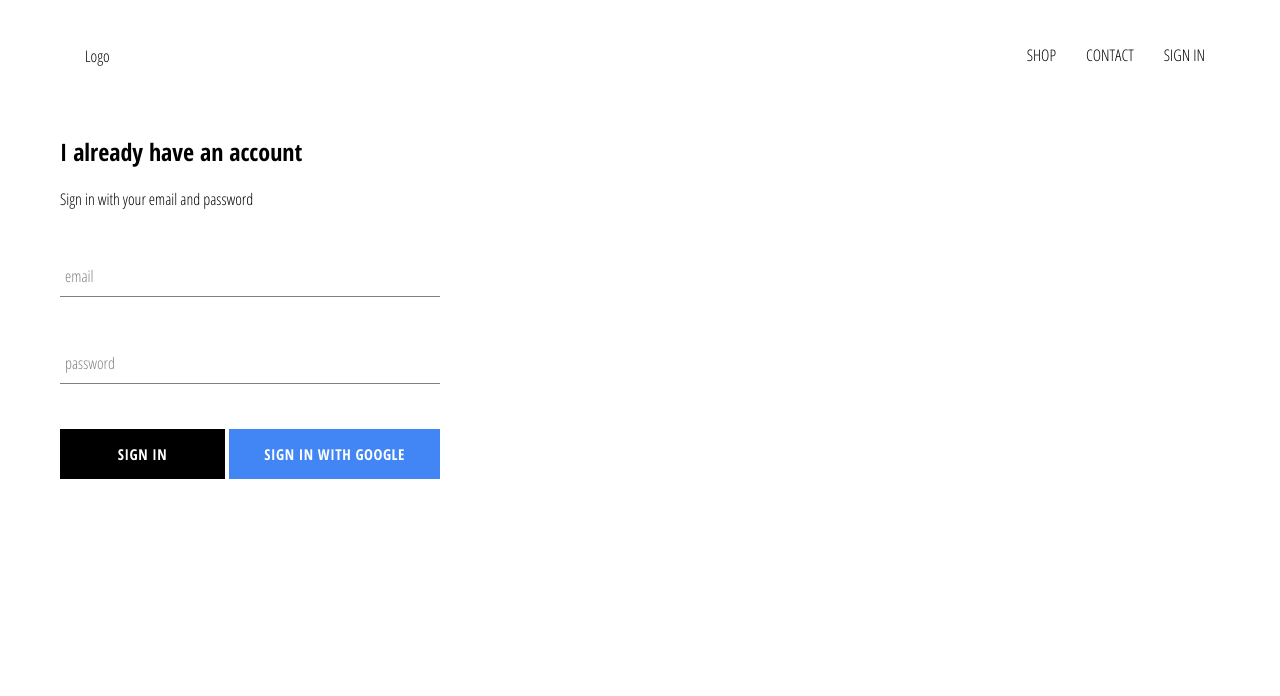
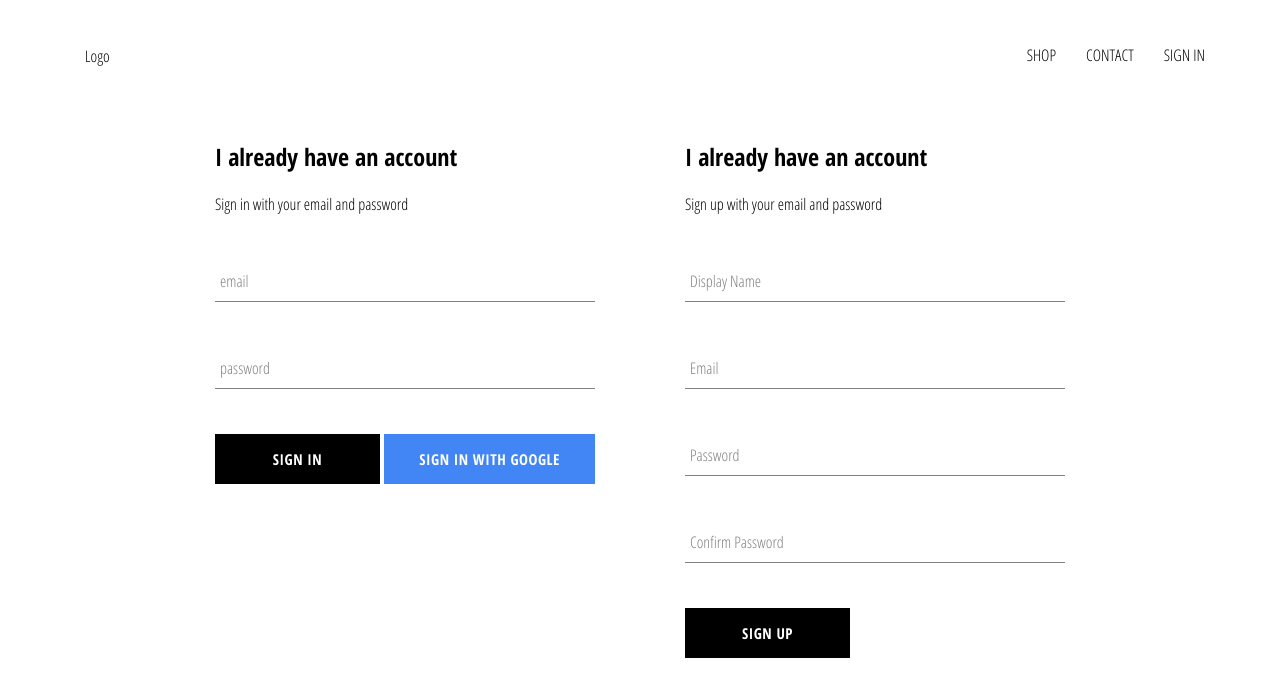
Before and after one commit to nathanpeter636/e-commerce-app, a React (Create React App) app: page /signin in a window 1280 px wide. Shown: the top 696 px of the page. Built offline with nearby package versions, Linux system fonts and the light colour scheme; no server answers.

Commit message:
implemented firebase utils, incl ability to store authenticated users into the firestore db

```diff
--- a/package.json
+++ b/package.json
@@ -10,6 +10,7 @@
     "node-sass": "^5.0.0",
     "react": "^17.0.2",
     "react-dom": "^17.0.2",
+    "react-history": "^0.18.2",
     "react-router-dom": "^5.2.0",
     "react-scripts": "4.0.3",
     "web-vitals": "^0.2.4",
--- a/src/App.js
+++ b/src/App.js
@@ -14,7 +14,7 @@
 
 import SignInSignOutPage from './pages/sign-in-sign-out/SignInSignOutPage'
 
-import { auth } from './firebase/firebase.utils'
+import { auth, createUserProfileDocument } from './firebase/firebase.utils'
 
 
 
@@ -31,12 +31,29 @@
   unsubscribeFromAuth = null
 
 componentDidMount() {
-  this.unsubscribeFromAuth = auth.onAuthStateChanged(user => {
+  this.unsubscribeFromAuth = auth.onAuthStateChanged(async userAuth => {
 
-    this.setState({currentUser: user});
+    if (userAuth) {
+      const userRef = await createUserProfileDocument(userAuth)
 
-    console.log(user)
-  })
+
+      userRef.onSnapshot(snapShot => {
+        this.setState({
+          currentUser: {
+            id: snapShot.id,
+            ...snapShot.data()
+          }
+
+        }, () => {
+          console.log(this.state)
+        })
+      });
+
+    }
+
+    this.setState({currentUser: userAuth })
+
+  });
 }
 
 componentWillUnmount() {
--- a/src/components/ScrollToTop.js
+++ b/src/components/ScrollToTop.js
@@ -9,7 +9,7 @@
     return () => {
       unlisten();
     }
-  }, []);
+  }, [history]);
 
   return (null);
 }
--- a/src/components/sign-in/SignIn.js
+++ b/src/components/sign-in/SignIn.js
@@ -18,7 +18,7 @@
     };
   }
 
-  handleSumbit = (event) => {
+  handleSubmit = (event) => {
     event.preventDefault();
 
     this.setState({ email: "", password: "" });
@@ -38,7 +38,7 @@
         <h2>I already have an account</h2>
         <span>Sign in with your email and password</span>
 
-        <form onSubmit={this.handleSumbit}>
+        <form onSubmit={this.handleSubmit}>
           <FormInput
           name="email"
           type="email"
--- /dev/null
+++ b/src/components/sign-up/SignUp.js
@@ -0,0 +1,114 @@
+import React from "react";
+
+import "./sign-up.styles.scss";
+
+import FormInput from "../form-input/FormInput";
+
+import CustomButton from "../custom-button/CustomButton";
+
+import { auth, createUserProfileDocument } from "../../firebase/firebase.utils";
+
+class SignUp extends React.Component {
+  constructor(props) {
+    super(props);
+
+    this.state = {
+      displayName: "",
+      email: "",
+      password: "",
+      confirmPassword: "",
+    };
+  }
+
+  handleSubmit = async (event) => {
+    event.preventDefault();
+
+    const { displayName, email, password, confirmPassword } = this.state;
+
+    if (password !== confirmPassword) {
+      alert("password no matchy");
+
+      return;
+    }
+
+    try {
+      const { user } = await auth.createUserWithEmailAndPassword(
+        email,
+        password
+      );
+
+      await createUserProfileDocument(user, { displayName });
+
+      this.setState({
+
+        displayName: "",
+      email: "",
+      password: "",
+      confirmPassword: "",
+
+      });
+    } catch (error) {
+      console.error(error);
+    }
+  };
+
+  handleChange = event => {
+      const { name, value} =event.target
+
+      this.setState({[name] : value})
+  }
+
+  render() {
+    const { displayName, email, password, confirmPassword } = this.state;
+
+    return (
+      <div className="sign-up">
+        <h2 className="Title">I already have an account</h2>
+
+        <span>Sign up with your email and password</span>
+
+        <form className="sign-up-form" onSubmit={this.handleSubmit}>
+          <FormInput
+            name="displayName"
+            type="text"
+            value={displayName}
+            label="Display Name"
+            onChange={this.handleChange}
+            required
+          />
+
+          <FormInput
+            name="email"
+            type="email"
+            value={email}
+            label="Email"
+            onChange={this.handleChange}
+            required
+          />
+
+          <FormInput
+            name="password"
+            type="password"
+            value={password}
+            label="Password"
+            onChange={this.handleChange}
+            required
+          />
+
+          <FormInput
+            name="confirmPassword"
+            type="password"
+            value={confirmPassword}
+            label="Confirm Password"
+            onChange={this.handleChange}
+            required
+          />
+
+          <CustomButton type="submit"> SIGN UP </CustomButton>
+        </form>
+      </div>
+    );
+  }
+}
+
+export default SignUp;
--- /dev/null
+++ b/src/components/sign-up/sign-up.styles.scss
@@ -0,0 +1,9 @@
+.sign-up {
+  display: flex;
+  flex-direction: column;
+  width: 380px;
+
+  .title {
+    margin: 10px 0;
+  }
+}
--- a/src/firebase/firebase.utils.js
+++ b/src/firebase/firebase.utils.js
@@ -3,7 +3,7 @@
 import 'firebase/firestore'
 
 import 'firebase/auth'
-import { initialize } from 'workbox-google-analytics';
+
 
 const config = {
     apiKey: "AIzaSyDdUJh1xYTA76tgG8u5qcjFi6V-p6usFbs",
@@ -12,6 +12,42 @@
     storageBucket: "ecommerce-stripe-d05fb.appspot.com",
     messagingSenderId: "1056269934529",
     appId: "1:1056269934529:web:c0df35dfa7dc87dc419940"
+  }
+
+
+  export const createUserProfileDocument = async(userAuth, additionalData) => {
+
+
+if(!userAuth) return;
+
+const userRef = firestore.doc(`users/${userAuth.uid}`);
+
+
+const snapShot = await userRef.get()
+
+if (!snapShot.exists) {
+
+  const { displayName, email} = userAuth;
+  const createdAt = new Date();
+
+
+  try {
+
+    await userRef.set({
+
+    displayName,
+    email,
+    createdAt,
+    ...additionalData
+
+  }) } catch (error) {
+
+    console.log('error creating user', error.message)
+
+  }
+}
+
+return userRef;
   }
 
   firebase.initializeApp(config)
--- a/src/pages/sign-in-sign-out/SignInSignOutPage.js
+++ b/src/pages/sign-in-sign-out/SignInSignOutPage.js
@@ -1,16 +1,21 @@
-import React from 'react'
+import React from "react";
 
-import './SignInSignOutPage.styles.scss'
+import "./SignInSignOutPage.styles.scss";
 
-import SignIn from '../../components/sign-in/SignIn'
+import SignIn from "../../components/sign-in/SignIn";
 
+import SignUp from "../../components/sign-up/SignUp";
 
 function SignInSignOutPage() {
-    return (
-        <SignIn className='sing-in-and-sign-up'>
+  return (
+    <>
+      <div className="sing-in-and-sign-up">
+        <SignIn />
 
-        </SignIn>
-    )
+        <SignUp />
+      </div>
+    </>
+  );
 }
 
-export default SignInSignOutPage
+export default SignInSignOutPage;
--- a/src/pages/sign-in-sign-out/SignInSignOutPage.styles.scss
+++ b/src/pages/sign-in-sign-out/SignInSignOutPage.styles.scss
@@ -0,0 +1,7 @@
+.sing-in-and-sign-up {
+    width: 850px;
+    display: flex;
+    justify-content: space-between;
+
+    margin: 30px auto;
+}
```
Also changed, not shown: 1 other file (tests, documents, lock files or other folders).
